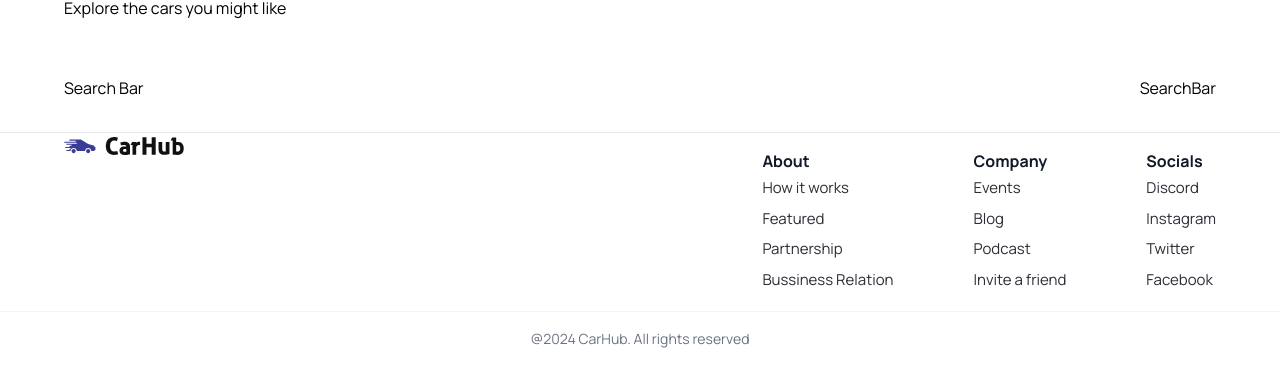
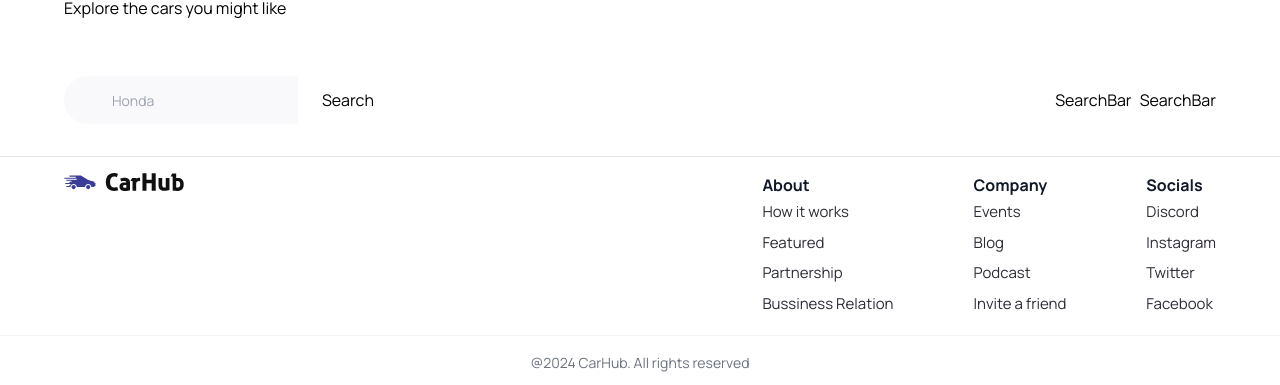
Before and after one commit to nevine1/ecommerce-car-dealer-next14, a Next.js app: page / in a window 1280 px wide. Shown: the part 992-1377 px from the top of the page. Built offline with nearby package versions, Linux system fonts and the light colour scheme.

Commit message:
working on searbar

```diff
--- a/package.json
+++ b/package.json
@@ -9,6 +9,7 @@
     "lint": "next lint"
   },
   "dependencies": {
+    "@headlessui/react": "^2.1.2",
     "next": "14.2.4",
     "react": "^18",
     "react-dom": "^18"
--- a/src/components/CarCatalogue.tsx
+++ b/src/components/CarCatalogue.tsx
@@ -11,10 +11,11 @@ const CarCatalogue = (props: Props) => {
             <p className="py-2">Explore the cars you might like</p>
         </div>
 
-        <div className="home__filters">
+        <div className="mt-12 w-full flex-between items-center flex-wrap gap-5">
             <SearchBar/>
-            <div className="home__filters-container">
-                <CustomFilter/>
+            <div className="flex justify-start flex-wrap items-center gap-2">
+                <CustomFilter title="fuel"/>
+                <CustomFilter title="year"/>
             </div>
         </div>
     </div>
--- a/src/components/Footer.tsx
+++ b/src/components/Footer.tsx
@@ -14,7 +14,7 @@ export const Footer = (props: Props) => {
     return (
         <div className="flex flex-col mt-4 border-t border-gray-200 text-black-100">
            <div className="flex max-md:flex-col flex-wrap justify-between gap-5 sm:px-16 px-6">
-            <div className="flex flex-col justify-start items-center gap-6 sm:py-1 py-4 ">
+            <div className="flex flex-col justify-start items-center mt-3 gap-6 sm:py-1 py-4 ">
                 <Image src={ImageLogo}
                 width={120} height={20}
                 alt="footer logo"
--- a/src/components/SearchBar.tsx
+++ b/src/components/SearchBar.tsx
@@ -1,13 +1,35 @@
-import React from 'react'
+"use client";
+import {useState } from 'react'
+import {CustomButton, SearchManufacture} from './page';
+import { manufacturers } from './constants/page';
 
 interface Props {
 
 }
 
  const SearchBar = (props: Props) => {
+    const [manufacturer, setManufacturer ] = useState('')
+    const handleSearch = (e: React.MouseEvent<HTMLButtonElement>) =>{
+        e.preventDefault();
+        console.log('hello search')
+    }
     return (
         <div>
-           Search Bar
+           <form
+            className="flex items-center justify-start relative max-sm:flex-col w-full max-sm:gap-4 max-w-3xl"
+           >
+            <div className="flex-1 max-sm:w-full flex items-center justify-between relative">
+                <SearchManufacture
+                    manufacturer={manufacturer}
+                    setManufacturer={setManufacturer}
+                />
+            </div>
+
+            <CustomButton
+                btnType="submit"
+                title="Search"
+            />
+           </form>
         </div>
     )
 }
--- /dev/null
+++ b/src/components/customComponents/SearchManufacture.tsx
@@ -0,0 +1,27 @@
+"use client"
+import { useState } from 'react'
+import {SearchManufactureProps } from '../../types/page'
+import { Combobox, ComboboxInput } from '@headlessui/react'
+interface Props {
+
+}
+
+const SearchManufacture = ({ manufacturer, setManufacturer }: SearchManufactureProps) => {
+    const [query, setQuery] = useState('');
+    return (
+        <div className="flex flex-1 max-sm:w-full justify-start items-center">
+            <Combobox >
+                <div className="relative w-full">
+                    <ComboboxInput
+                        className="w-full h-[48px] pl-12 p-4 rounded-l-full max-sm:rounded-full bg-light-white outline-none cursor-pointer text-sm"
+                        placeholder="Honda"
+                        displayValue={(manufacturer:string) => manufacturer}
+                        onChange={(e) =>setQuery(e.target.value)}
+                        />
+                </div>
+            </Combobox>
+        </div>
+    )
+}
+
+export default SearchManufacture;
--- a/src/components/page.tsx
+++ b/src/components/page.tsx
@@ -4,10 +4,14 @@ import  Hero  from './Hero';
 import  CarCatalogue  from './CarCatalogue'
 import  CustomFilter  from './customComponents/CustomFilter'
 import SearchBar from './SearchBar';
+import CustomButton from './customComponents/CustomButton';
+import SearchManufacture from './customComponents/SearchManufacture';
 
 
 export { Footer , Hero , Navbar , CarCatalogue ,
     CustomFilter,
-    SearchBar
+    SearchBar,
+    CustomButton,
+    SearchManufacture
 
 } ;
--- a/src/types/page.ts
+++ b/src/types/page.ts
@@ -1,4 +1,5 @@
 import { MouseEventHandler } from "react";
+import { manufacturers } from '../components/constants/page';
 
 export interface CustomButtonProps{
     title: string;
@@ -6,3 +7,8 @@ export interface CustomButtonProps{
     btnType?: "button" | "submit";
     handleClick?: MouseEventHandler<HTMLButtonElement>;
 }
+
+export interface SearchManufactureProps {
+    manufacturer: string;
+    setManufacturer: (manufacturer: string) => void;
+}
```
Also changed, not shown: 1 other file (tests, documents, lock files or other folders).
